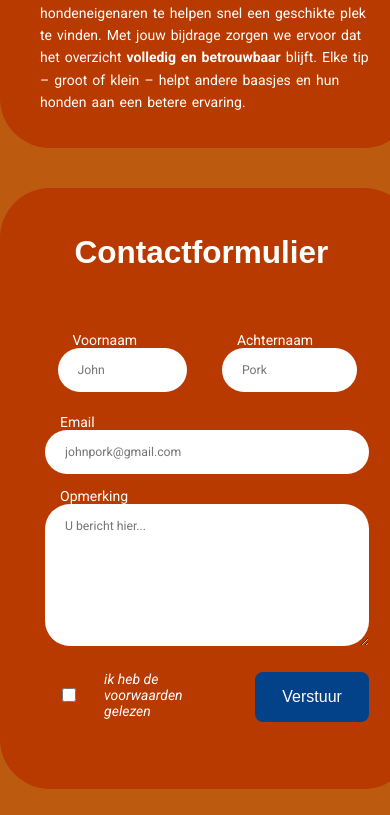
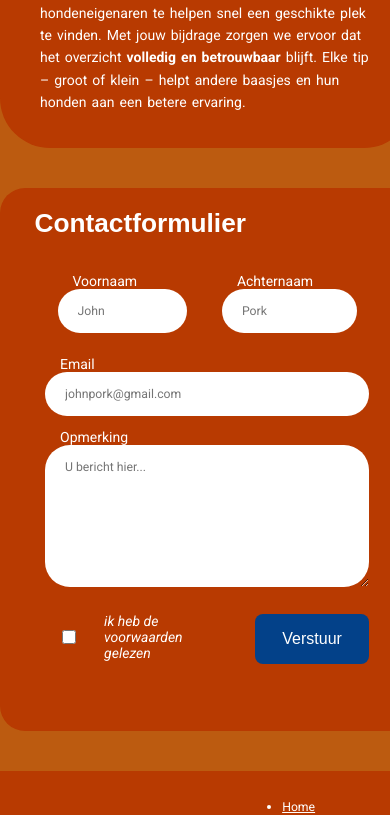
Before and after one commit to PixeIcaft/assessment2324, a plain HTML site: page contact.html in a window 390 px wide. Shown: the part 598-1413 px from the top of the page. Drawn offline with Linux system fonts and the light colour scheme; a web font is replaced by a local one.

Commit message:
contact en hamrburger menu update

```diff
--- a/contact.html
+++ b/contact.html
@@ -78,10 +78,10 @@
         </p>
       </aside>
 
-      <article class="form-section">
+      <section class="form-section">
         <form action="#" method="post">
           <fieldset>
-            <legend><h2>Contactformulier</h2></legend>
+            <legend><h3>Contactformulier</h3></legend>
             <fieldset class="two-inputs-section">
               <fieldset class="label-and-input-section">
                 <label for="firstName">Voornaam</label>
@@ -148,7 +148,7 @@
             </fieldset>
           </fieldset>
         </form>
-      </article>
+      </section>
     </main>
     <footer>
       <img
--- a/css/style.css
+++ b/css/style.css
@@ -11,6 +11,7 @@
   /* dekstop groote tekst */
   --text-title-size-h1: 3.5em;
   --text-title-size-h2: 2.5em;
+  --text-title-size-h3: 1em;
   --text-body-size: 1.5em;
 }
 
@@ -49,6 +50,12 @@ h2 {
   font-family: var(--text-title);
   font-size: var(--text-title-size-h2);
   padding: 0 2.5rem;
+}
+
+h3 {
+  font-family: var(--text-title);
+  font-size: var(--text-title-size-h3);
+  margin: 0;
 }
 
 ul {
@@ -467,6 +474,7 @@ label {
   :root {
     --text-title-size-h1: 1.625em;
     --text-title-size-h2: 1.5em;
+    --text-title-size-h3: 1.25em;
     --text-body-size: 0.875em;
   }
 
@@ -482,9 +490,9 @@ label {
     display: flex;
     flex-direction: column;
     cursor: pointer;
-    position: static;
+    position: absolute;
     top: unset;
-    right: unset;
+    right: 1rem;
     z-index: 10;
     padding: 0.625rem;
   }
```
